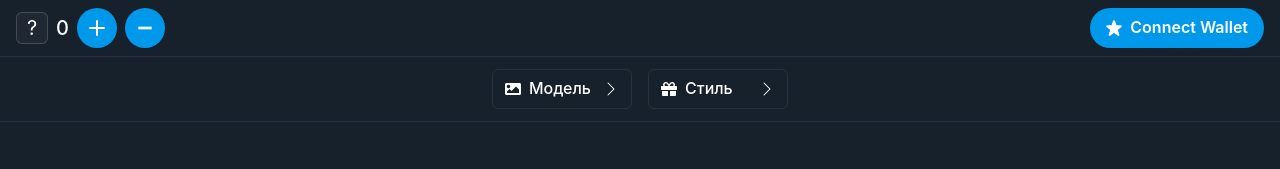
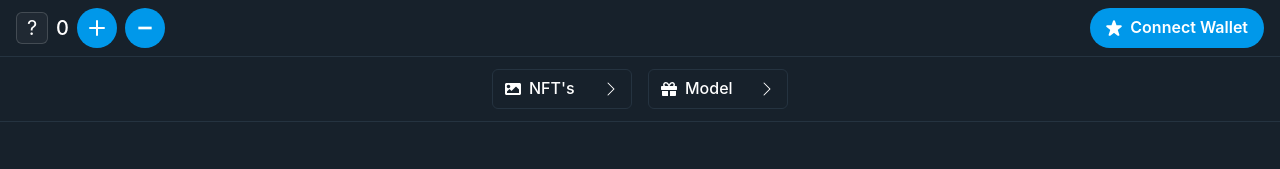
Before and after one commit to useriiefokrjkgjrkgkgkjkg/telegram-nft-marketplace, a Next.js app: page / in a window 1280 px wide. Shown: the top 169 px of the page. Built offline with nearby package versions, Linux system fonts and the light colour scheme.

Commit message:
Обновлены названия кнопок на NFT's и Model

```diff
--- a/app/page.tsx
+++ b/app/page.tsx
@@ -183,7 +183,7 @@ export default function Home() {
           >
             <HStack>
               <FaImage size={16} />
-              <Text>Модель</Text>
+              <Text>NFT's</Text>
             </HStack>
             <BsChevronRight size={16} />
           </Button>
@@ -208,7 +208,7 @@ export default function Home() {
           >
             <HStack>
               <FaGift size={16} />
-              <Text>Стиль</Text>
+              <Text>Model</Text>
             </HStack>
             <BsChevronRight size={16} />
           </Button>
```
